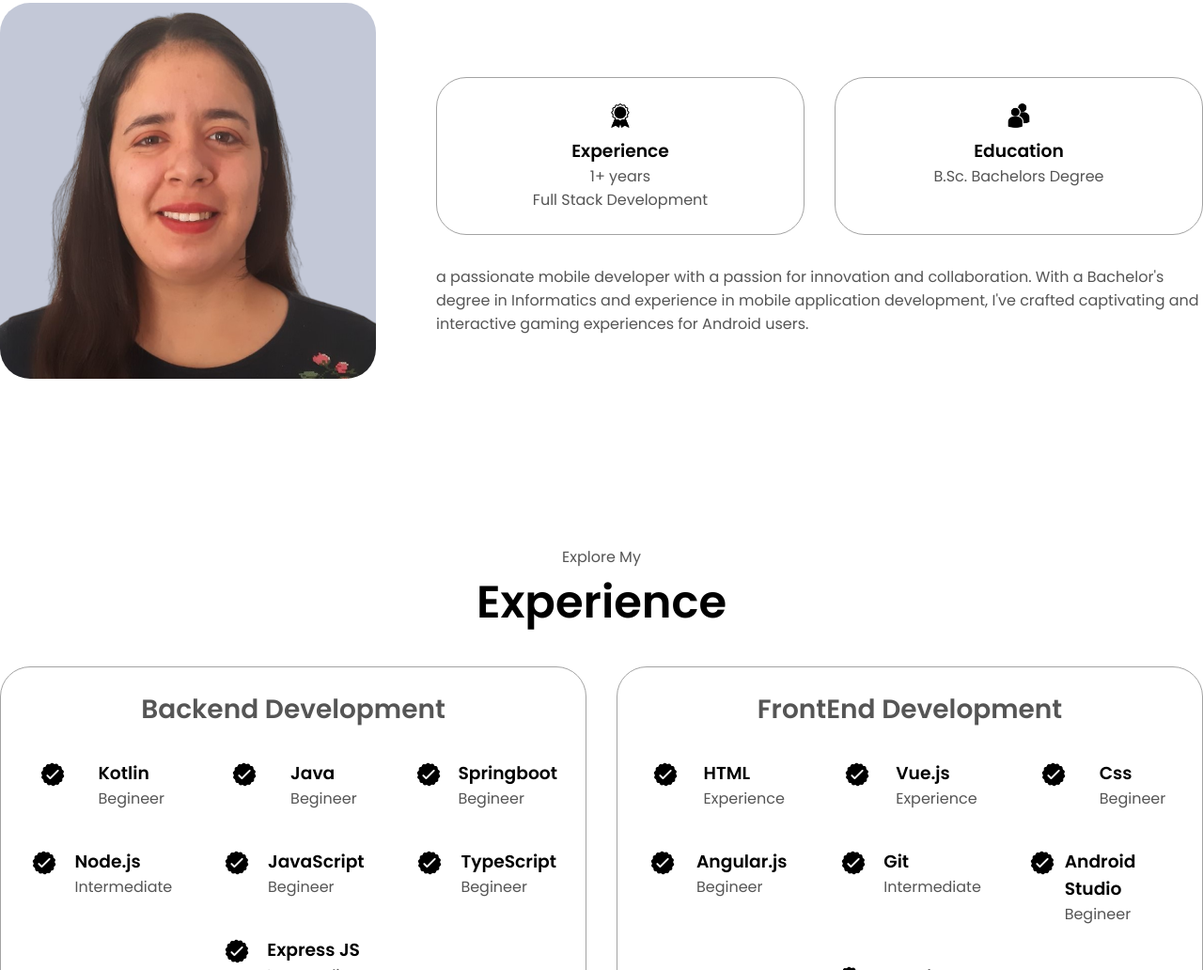
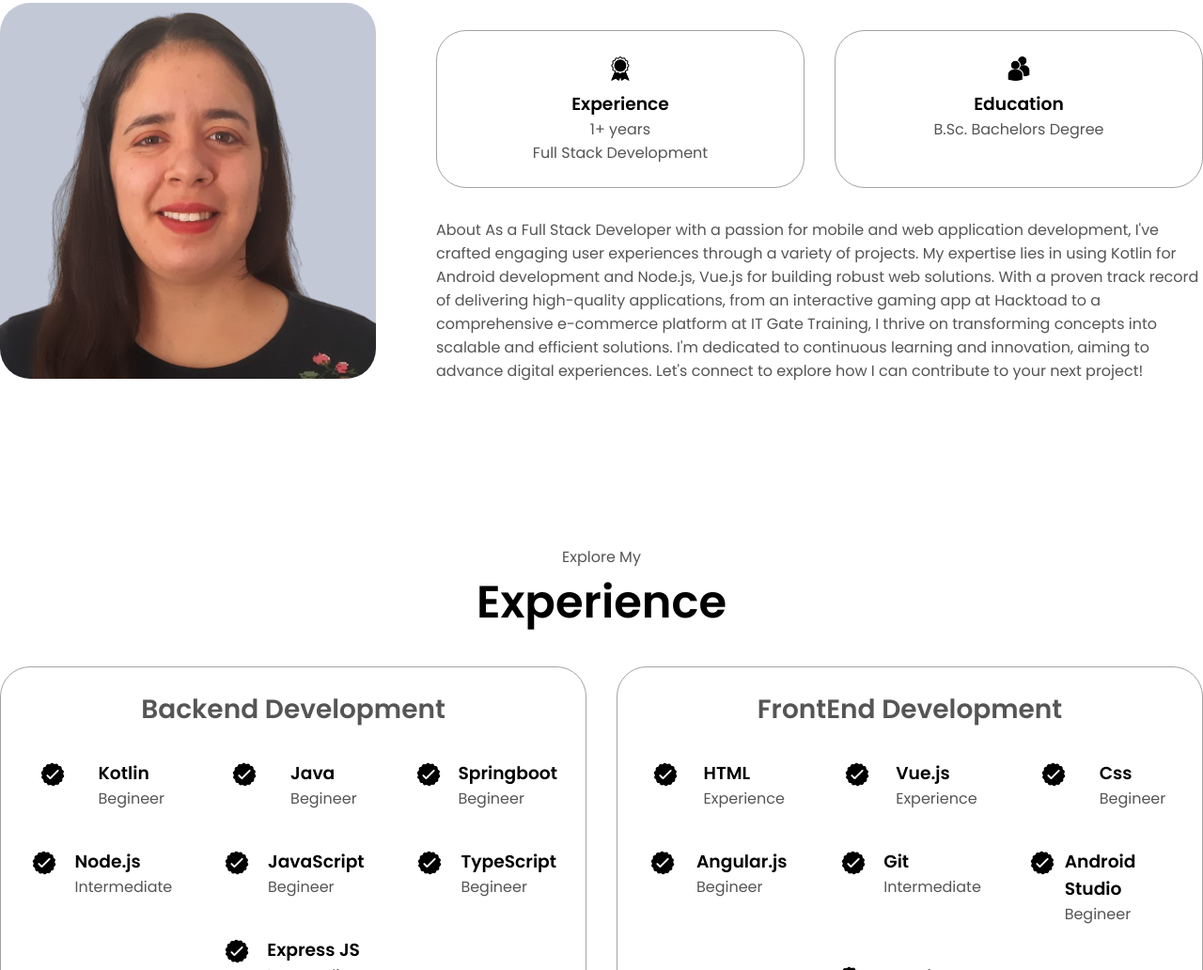
Before and after one commit to Souguiroumaima7/Oumaimaportfolio, a plain HTML site: page index.html in a window 1280 px wide. Shown: the part 1116-2148 px from the top of the page at 94% size. Drawn offline with Linux system fonts and the light colour scheme.

Commit message:
final projecct

```diff
--- a/index.html
+++ b/index.html
@@ -105,7 +105,8 @@
           </div>
           <div class="text-container">
             <p>
-            a passionate mobile developer with a passion for innovation and collaboration. With a Bachelor's degree in Informatics and experience in mobile application development, I've crafted captivating and interactive gaming experiences for Android users.
+           About
+As a Full Stack Developer with a passion for mobile and web application development, I've crafted engaging user experiences through a variety of projects. My expertise lies in using Kotlin for Android development and Node.js, Vue.js for building robust web solutions. With a proven track record of delivering high-quality applications, from an interactive gaming app at Hacktoad to a comprehensive e-commerce platform at IT Gate Training, I thrive on transforming concepts into scalable and efficient solutions. I'm dedicated to continuous learning and innovation, aiming to advance digital experiences. Let's connect to explore how I can contribute to your next project!
             </p>
           </div>
         </div>
```
